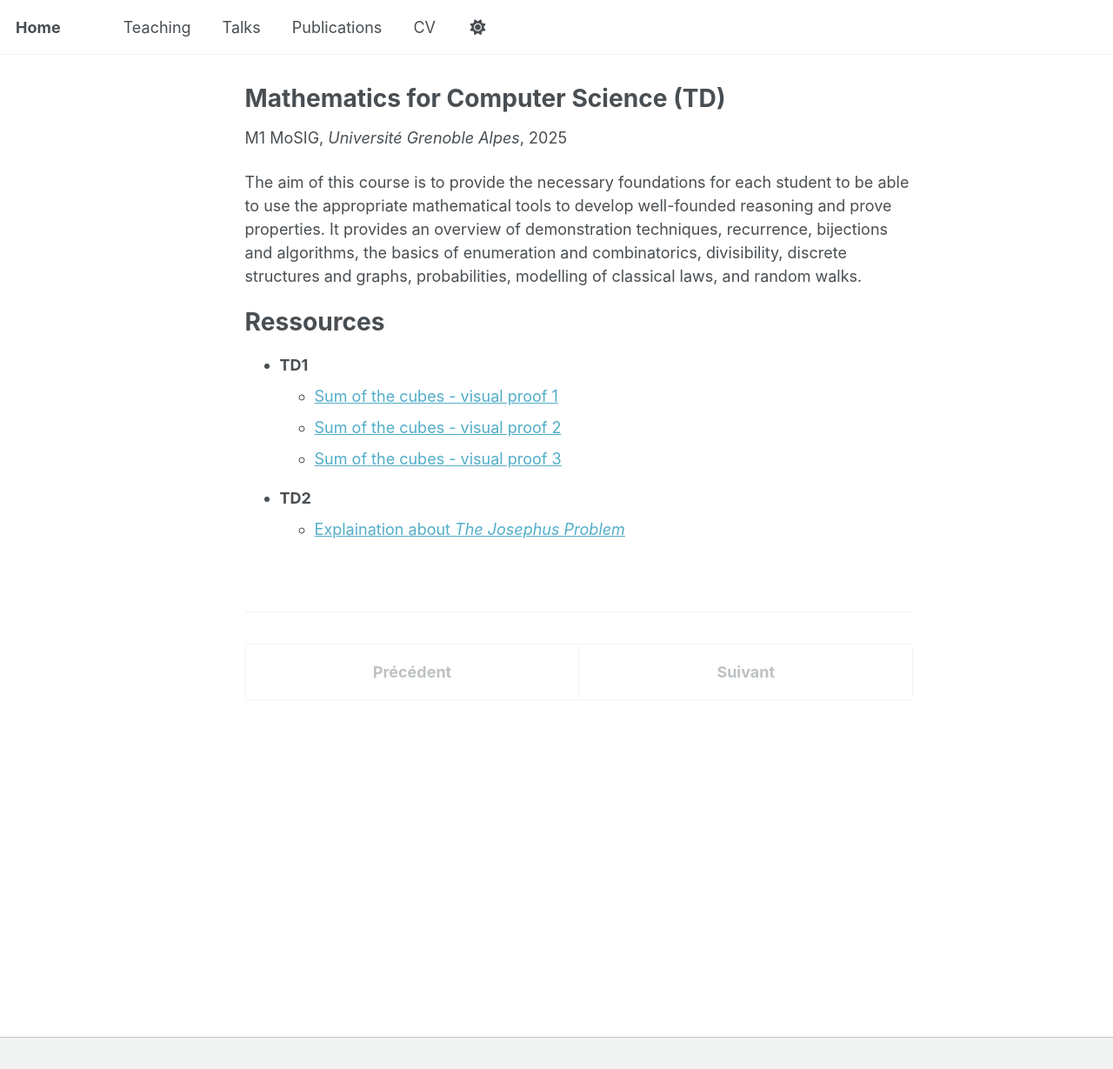
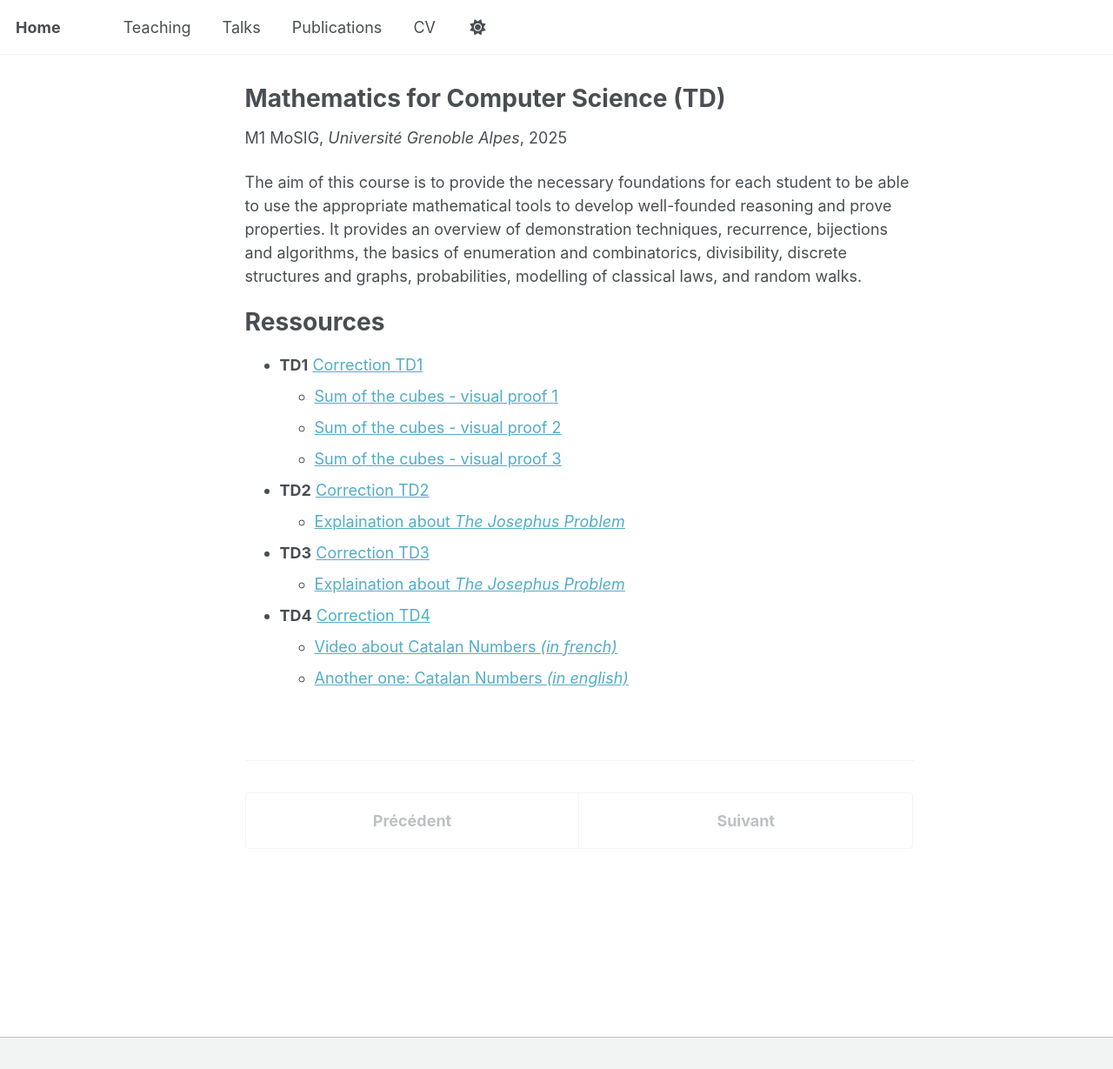
Before and after one commit to HubertVilluendas/hubertvilluendas.github.io, a Jekyll site: the page built from _teaching/2025-maths4computerscience.md, in a window 1280 px wide and 1229 px high. Shown: the whole window at 87% size. Built offline with Jekyll 4.4.1, drawn with Linux system fonts in a browser that asks for light colours; a script that is not in the unit is left out; part of the change alters nothing that is shown.

Commit message:
Add files for corrections

```diff
--- a/_teaching/2025-maths4computerscience.md
+++ b/_teaching/2025-maths4computerscience.md
@@ -13,29 +13,20 @@ The aim of this course is to provide the necessary foundations for each student
 Ressources
 ======
 
-- **TD1**
+- **TD1** [Correction TD1](/files/Maths4ComputerScience - Correction TD1.pdf)
     - [Sum of the cubes - visual proof 1](https://www.youtube.com/shorts/y4xi1a8sw-M?feature=share)
     - [Sum of the cubes - visual proof 2](https://www.youtube.com/shorts/dOCk6SSpWLo?feature=share)
     - [Sum of the cubes - visual proof 3](https://www.youtube.com/shorts/SZsMVGqUiic?t=7&feature=share)
 
-<!--     > **Lemma** : for all \\(m\in\mathbb{N}\\), \\(\sum^m_{k=1}(2k-1)=m^2\\).
-    > *Proof* : let \\(m\in\mathbb{N}\\), and \\(S=\sum^m_{k=1}(2k-1)\\). Then, writting twice the sum, we have:
-    > \\(\begin{align*}
-    >    2S = &  1 + 3 + \cdots + (2k-1) + \cdots + (2m-3) + (2m-1)\\
-    >         & + (2m-1) + (2m+3) + \cdots + (2(n-k+1)-1) + \cdots + 3 + 1\\
-    >       = & \underbrace{2m + 2m + \cdots + 2m + \cdots + 2m}_{m\text{ terms}}\\
-            = 2m^2.
-    > \end{align*}\\)
-    > Therefore, \\(S = m^2\\).
+- **TD2** [Correction TD2](/files/Maths4ComputerScience - Correction TD2.pdf)
+    - [Explaination about *The Josephus Problem*](https://youtu.be/uCsD3ZGzMgE)
 
-    > **Proposition** : for all \\(n\in\mathbb{N}\\), \\(\Delta_n^2=\sum^{\Delta_n}_{k=1}(2k-1)=\sum^n_{k=1}k^3\\).
-    > *Proof* : let \\(n\in\mathbb{N}\\). Let
-    > $$A=\Delta_n^2\qquad B=\sum^{\Delta_n}_{k=1}(2k-1)\qquad C=\sum^n_{k=1}k^3.$$
-    > - \\(A=B\\) : we first show the following stronger result :
-    > &&\forall m\in\mathbb{N},\quad \sum^m_{k=1}(2k-1)=m^2.&& -->
+- **TD3** [Correction TD3](/files/Maths4ComputerScience - Correction TD3.pdf)
+    - [Explaination about *The Josephus Problem*](https://youtu.be/uCsD3ZGzMgE)
 
-- **TD2**
-    - [Explaination about *The Josephus Problem*](https://youtu.be/uCsD3ZGzMgE)
+- **TD4** [Correction TD4](/files/Maths4ComputerScience - Correction TD4.pdf)
+    - [Video about Catalan Numbers *(in french)*](https://youtu.be/etzcN6g-vNY)
+    - [Another one: Catalan Numbers *(in english)*](https://youtu.be/fczN0BCx0xs)
 
 <!--Heading 2
 ======
```
Also changed, not shown: 4 other files.
